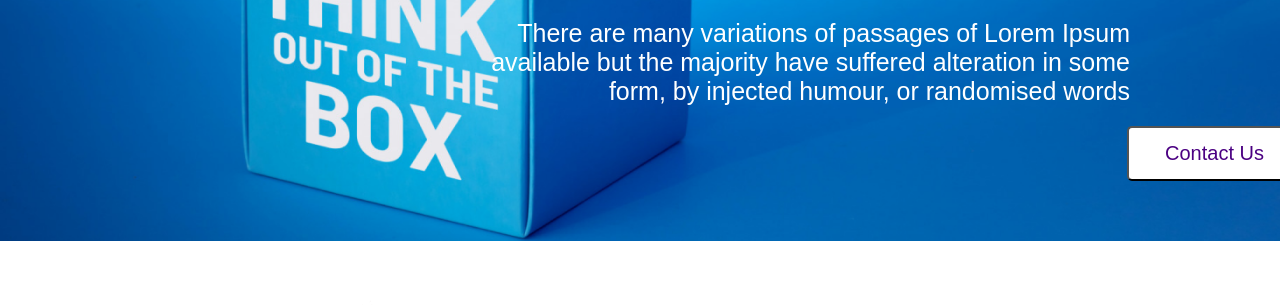
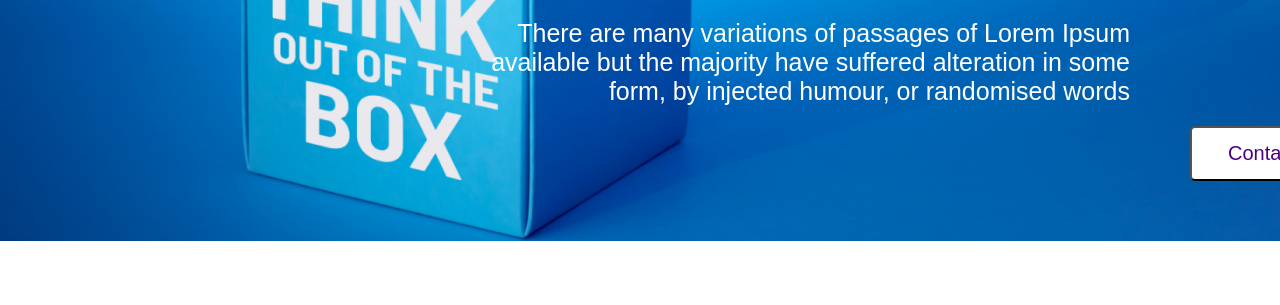
Before and after one commit to DipongkarRoy770/new-folder-1, a plain HTML site: page index.html in a window 1280 px wide. Shown: the part 466-771 px from the top of the page. Drawn offline with Linux system fonts and the light colour scheme.

Commit message:
btn recheck

```diff
--- a/style.css
+++ b/style.css
@@ -29,7 +29,7 @@
     height: 55px;
     width: 175px;
     font-size: 20px;
-    margin-left: 1127px;
+    margin-left: 1190px;
     margin-top: 20px;
     color: indigo;
     margin-bottom: 60px;
```
